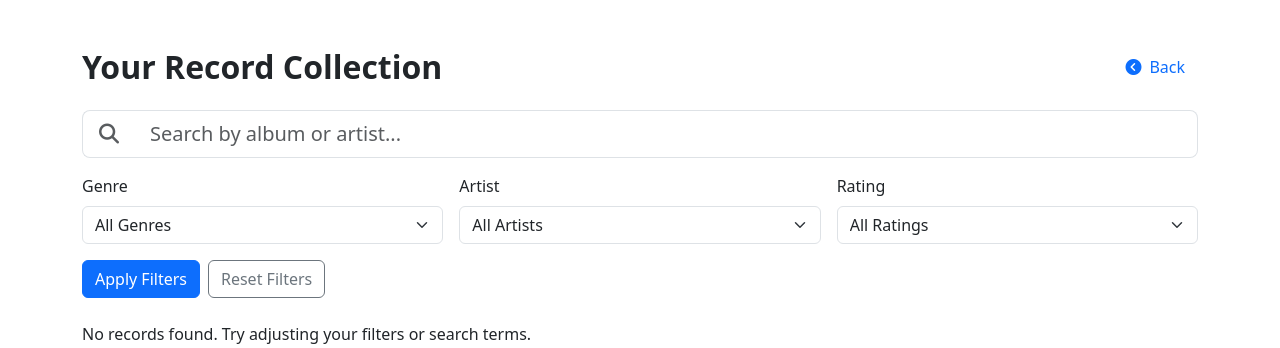
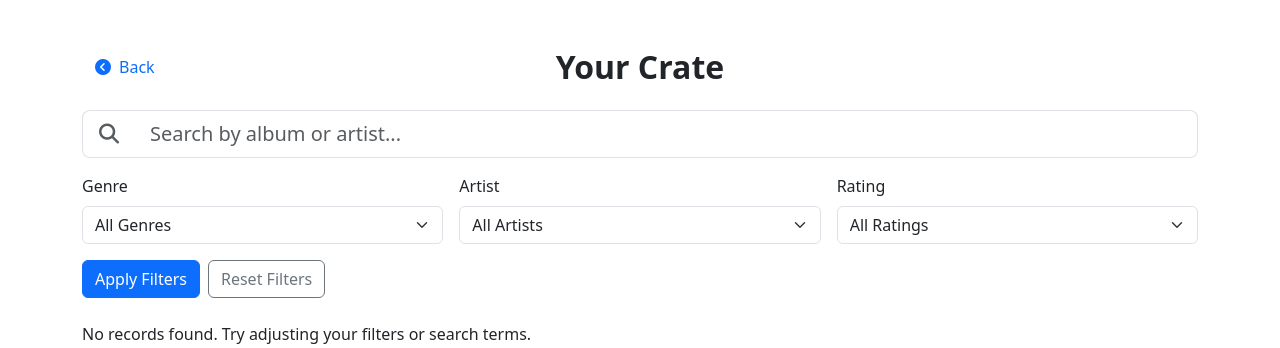
Before and after one commit to sd-powell/portfolio_project_3, a Django app: page /my-records/collection/ in a window 1280 px wide. Shown: the part 88-436 px from the top of the page. Run offline with Django 4.2, Linux system fonts and the light colour scheme; the visitor is signed in with stand-in values (Sample User, id 1); data that the repository does not hold is empty; some libraries are stand-ins or nearby versions.

Commit message:
move position of back button for UX consistency and change heading

```diff
--- a/records/templates/records/record_collection.html
+++ b/records/templates/records/record_collection.html
@@ -4,11 +4,15 @@
 
 {% block content %}
 <div class="container py-5">
-    <div class="d-flex justify-content-between align-items-center mb-4">
-        <h2 class="fw-bold mb-0">Your Record Collection</h2>
-        <a href="{% url 'record_list' %}" class="btn btn-link text-decoration-none">
-            <i class="fa-solid fa-circle-chevron-left me-2"></i>Back
+    <div class="position-relative mb-4">
+        <!-- Back Button -->
+        <a href="{% url 'record_list' %}"
+        class="btn btn-link text-decoration-none position-absolute top-0 start-0"
+        style="z-index: 1;"
+        aria-label="Back to your dashboard">
+            <i class="fa-solid fa-circle-chevron-left me-2" aria-hidden="true"></i>Back
         </a>
+        <h2 class="fw-bold text-center">Your Crate</h2>
     </div>
 
     <!-- Search and Filters Row -->
```
